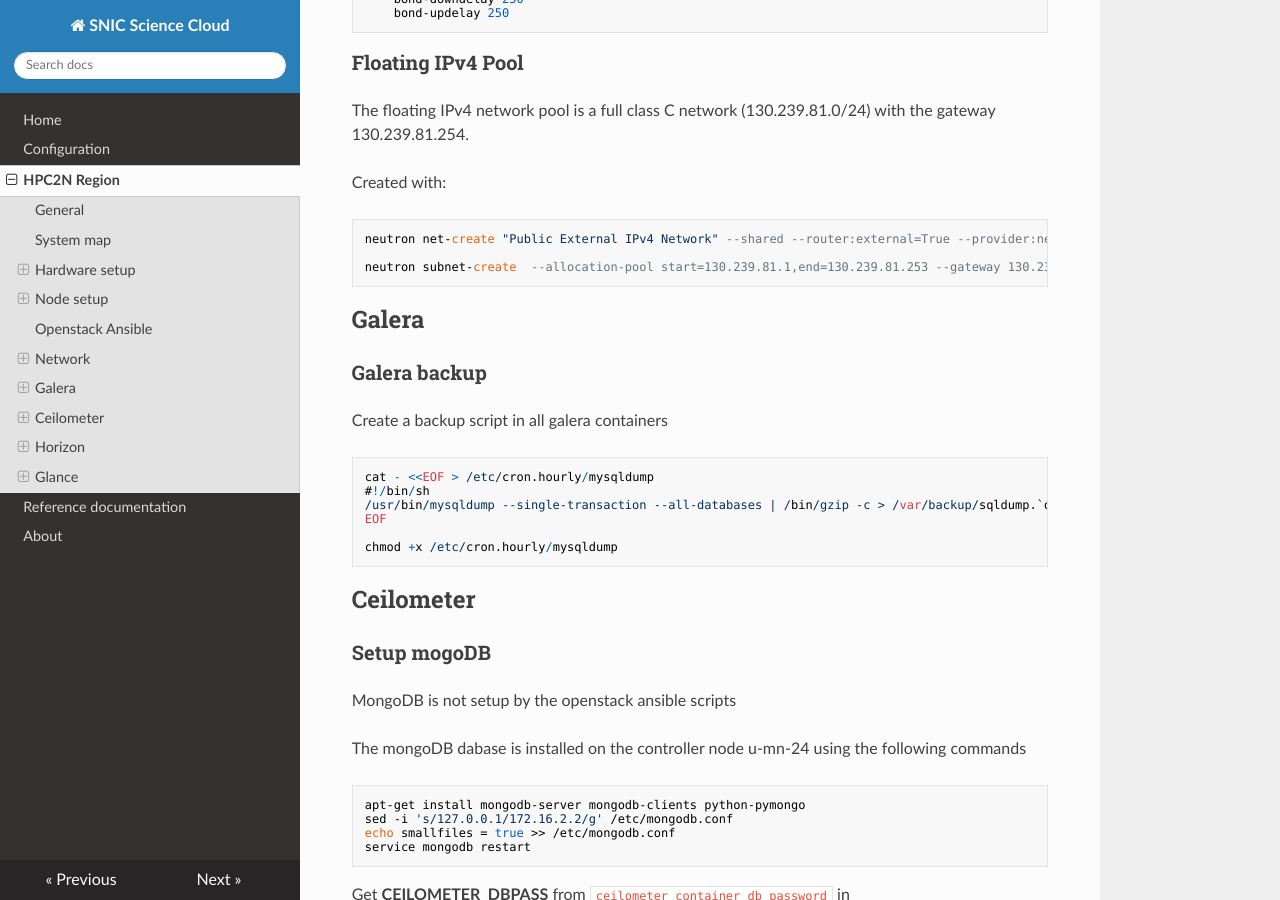
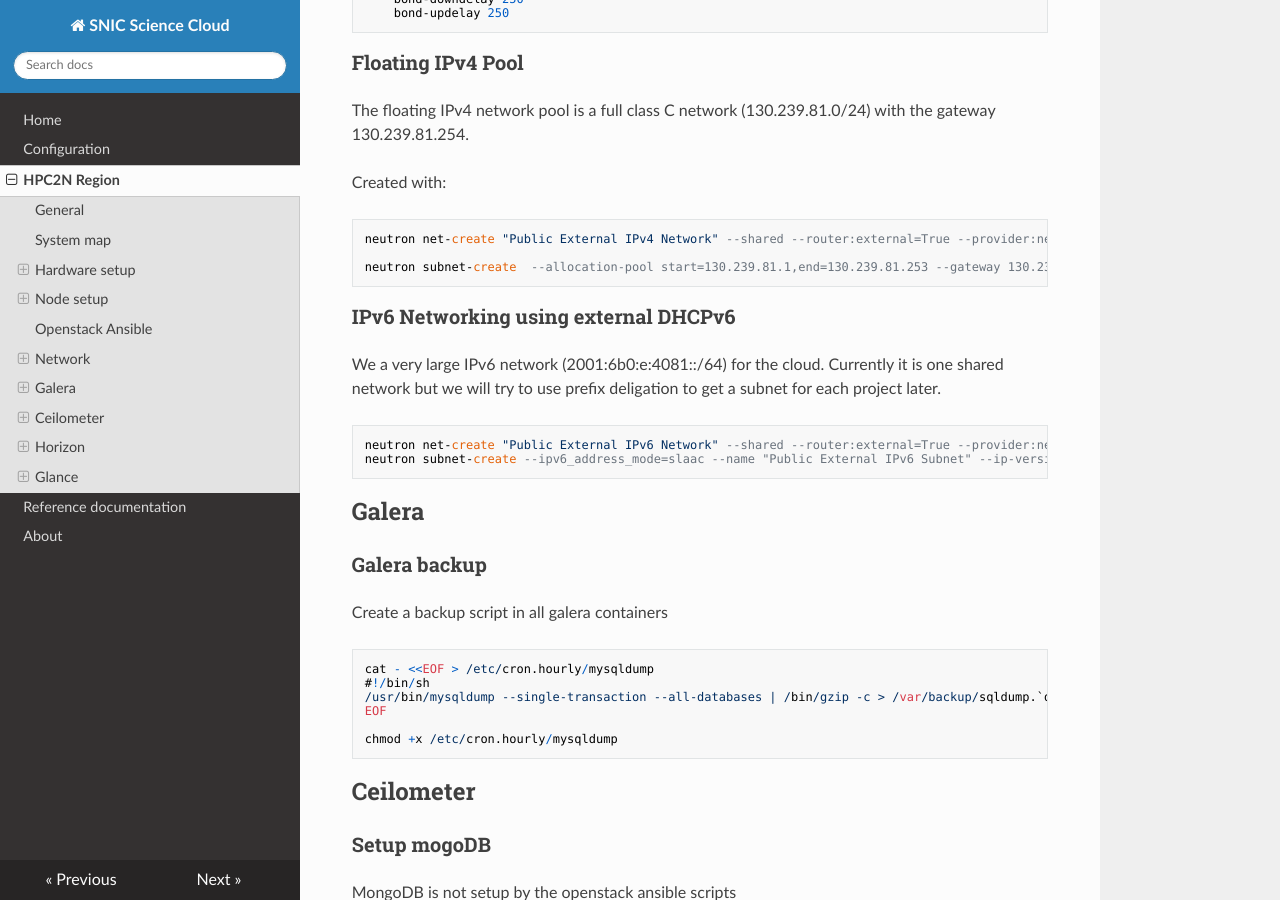
Before and after one commit to SNICScienceCloud/operators-documentation, an MkDocs documentation site: the page built from docs/config_hpc2n.md, in a window 1280 px wide and 900 px high, scrolled down 6179 px. Built offline with MkDocs 1.6.1, drawn with Linux system fonts in a browser that asks for light colours; nearby versions of some CDN libraries; old or Windows-style settings are respelled for this version of MkDocs.

Commit message:
IPv6 stuff added

```diff
--- a/docs/config_hpc2n.md
+++ b/docs/config_hpc2n.md
@@ -312,7 +312,15 @@ Created with:
 
     neutron net-create "Public External IPv4 Network" --shared --router:external=True --provider:network_type vlan --provider:segmentation_id 3 --provider:physical_network vlan
 
-    neutron subnet-create  --allocation-pool start=130.239.81.1,end=130.239.81.253 --gateway 130.239.81.254 --disable-dhcp --name "Public External IPv4 Subnet" --ip-version 4 --dns-nameserver 130.239.1.90 *ID_OF_PUBLIC_NETWORK* 130.239.81.0/24
+    neutron subnet-create  --allocation-pool start=130.239.81.1,end=130.239.81.253 --gateway 130.239.81.254 --disable-dhcp --name "Public External IPv4 Subnet" --ip-version 4 --dns-nameserver 130.239.1.90 *ID_OF_PUBLIC_NETWORK* 130.239.81.0/24A
+
+### IPv6 Networking using external DHCPv6
+
+We a very large IPv6 network (2001:6b0:e:4081::/64) for the cloud.
+Currently it is one shared network but we will try to use prefix deligation to get a subnet for each project later.
+
+    neutron net-create "Public External IPv6 Network" --shared --router:external=True --provider:network_type vlan --provider:segmentation_id 5 --provider:physical_network vlan
+    neutron subnet-create --ipv6_address_mode=slaac --name "Public External IPv6 Subnet" --ip-version 6 --dns-nameserver 2001:6b0:e:5::2 "Public External IPv6 Network" 2001:6b0:e:4081::/64
 
 ## Galera
 
```
